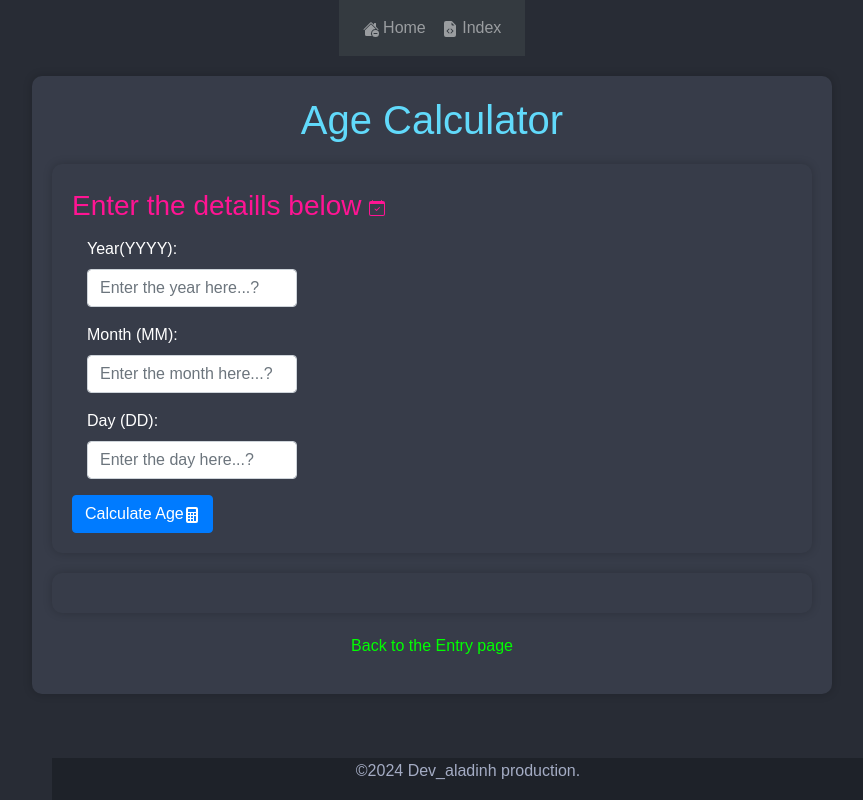
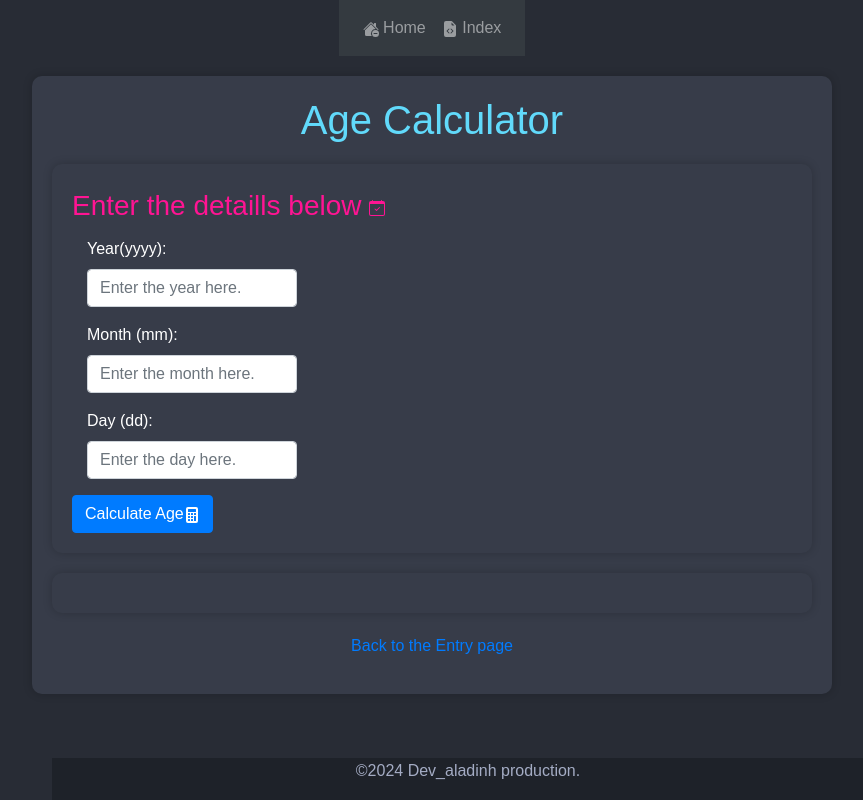
Before and after one commit to harizonelopez/age_calculator, a Flask app: page /age_calculator in a window 1280 px wide. Shown: the whole page, without its empty margins (208-1071 px from the left). Run offline with Flask 3, Linux system fonts and the light colour scheme; some libraries are stand-ins or nearby versions.

Commit message:
Update home.html

```diff
--- a/templates/home.html
+++ b/templates/home.html
@@ -7,7 +7,6 @@
 <head>
     <meta charset="UTF-8">
     <meta name="viewport" content="width=device-width, initial-scale=1.0">
-    <title>Age Calculator</title>
     <style>
         body {
             display: flex;
@@ -27,11 +26,11 @@
             padding: 1em;
         }
 
-        h1, h2 {
+        h1 {
             color: #61dafb;
         }
 
-        h3,h5 {
+        h3 {
             line-height: 1.6;
             color: #FF1493;
         }
@@ -59,21 +58,11 @@
             width: 65%;
         }
 
-        a {
-            color: #00FF00;
-            text-decoration: none;
-        }
-
-        a:hover {
-            border-bottom: 2px solid #FF6347;
-        }
-
     </style>
 </head>
 
 <body>
     <section>
-
         <h1 align="center">Age Calculator</h1>
         <section>
             <h3>Enter the detaills below <svg xmlns="http://www.w3.org/2000/svg" width="16" height="16" fill="currentColor" class="bi bi-calendar-check" viewBox="0 0 16 16">
@@ -83,39 +72,43 @@
             <form method="POST">
                 <div class="form-group">
                     <div class="col-md-4 mb-3">
-                        <label for="year" class="form-label">Year(YYYY): </label>
+                        <label for="year" class="form-label">Year(yyyy): </label>
                         <input
                             type="text"
                             class="form-control"
                             id="year"
                             name="year" required
-                            placeholder="Enter the year here...?">
-                        </input>
+                            placeholder="Enter the year here.">
                     </div>
+
                     <div class="col-md-4 mb-3">
-                        <label for="month" class="form-label">Month (MM): </label>
+                        <label for="month" class="form-label">Month (mm): </label>
                         <input
                             type="text"
                             class="form-control"
                             id="month"
                             name="month" required
-                            placeholder="Enter the month here...?">
-                        </input>
+                            placeholder="Enter the month here.">
                     </div>
+
                     <div class="col-md-4 mb-3">
-                        <label for="day" class="form-label">Day (DD): </label>
+                        <label for="day" class="form-label">Day (dd): </label>
                         <input
                             type="text"
                             class="form-control"
                             id="day"
                             name="day" required
-                            placeholder="Enter the day here...?">
-                        </input>
+                            placeholder="Enter the day here.">
                     </div>
                 </div>
 
-                <button type="submit" class="btn btn-primary" >Calculate Age<svg xmlns="http://www.w3.org/2000/svg" width="16" height="16" fill="currentColor" class="bi bi-calculator-fill" viewBox="0 0 16 16">
-                    <path d="M2 2a2 2 0 0 1 2-2h8a2 2 0 0 1 2 2v12a2 2 0 0 1-2 2H4a2 2 0 0 1-2-2zm2 .5v2a.5.5 0 0 0 .5.5h7a.5.5 0 0 0 .5-.5v-2a.5.5 0 0 0-.5-.5h-7a.5.5 0 0 0-.5.5m0 4v1a.5.5 0 0 0 .5.5h1a.5.5 0 0 0 .5-.5v-1a.5.5 0 0 0-.5-.5h-1a.5.5 0 0 0-.5.5M4.5 9a.5.5 0 0 0-.5.5v1a.5.5 0 0 0 .5.5h1a.5.5 0 0 0 .5-.5v-1a.5.5 0 0 0-.5-.5zM4 12.5v1a.5.5 0 0 0 .5.5h1a.5.5 0 0 0 .5-.5v-1a.5.5 0 0 0-.5-.5h-1a.5.5 0 0 0-.5.5M7.5 6a.5.5 0 0 0-.5.5v1a.5.5 0 0 0 .5.5h1a.5.5 0 0 0 .5-.5v-1a.5.5 0 0 0-.5-.5zM7 9.5v1a.5.5 0 0 0 .5.5h1a.5.5 0 0 0 .5-.5v-1a.5.5 0 0 0-.5-.5h-1a.5.5 0 0 0-.5.5m.5 2.5a.5.5 0 0 0-.5.5v1a.5.5 0 0 0 .5.5h1a.5.5 0 0 0 .5-.5v-1a.5.5 0 0 0-.5-.5zM10 6.5v1a.5.5 0 0 0 .5.5h1a.5.5 0 0 0 .5-.5v-1a.5.5 0 0 0-.5-.5h-1a.5.5 0 0 0-.5.5m.5 2.5a.5.5 0 0 0-.5.5v4a.5.5 0 0 0 .5.5h1a.5.5 0 0 0 .5-.5v-4a.5.5 0 0 0-.5-.5z"/>
+                <button type="submit" class="btn btn-primary">Calculate Age<svg xmlns="http://www.w3.org/2000/svg" width="16" height="16" fill="currentColor" class="bi bi-calculator-fill" viewBox="0 0 16 16">
+                    <path d="M2 2a2 2 0 0 1 2-2h8a2 2 0 0 1 2 2v12a2 2 0 0 1-2 2H4a2 2 0 0 1-2-2zm2 .5v2a.5.5 0 0 0 .5.5h7a.5.5 0 0 0 .5-.5v-2a.5.5 0 0
+                        0-.5-.5h-7a.5.5 0 0 0-.5.5m0 4v1a.5.5 0 0 0 .5.5h1a.5.5 0 0 0 .5-.5v-1a.5.5 0 0 0-.5-.5h-1a.5.5 0 0 0-.5.5M4.5 9a.5.5 0 0 0-.5.5v1a.5.5 0
+                        0 0 .5.5h1a.5.5 0 0 0 .5-.5v-1a.5.5 0 0 0-.5-.5zM4 12.5v1a.5.5 0 0 0 .5.5h1a.5.5 0 0 0 .5-.5v-1a.5.5 0 0 0-.5-.5h-1a.5.5 0 0 0-.5.5M7.5
+                        6a.5.5 0 0 0-.5.5v1a.5.5 0 0 0 .5.5h1a.5.5 0 0 0 .5-.5v-1a.5.5 0 0 0-.5-.5zM7 9.5v1a.5.5 0 0 0 .5.5h1a.5.5 0 0 0 .5-.5v-1a.5.5 0 0
+                        0-.5-.5h-1a.5.5 0 0 0-.5.5m.5 2.5a.5.5 0 0 0-.5.5v1a.5.5 0 0 0 .5.5h1a.5.5 0 0 0 .5-.5v-1a.5.5 0 0 0-.5-.5zM10 6.5v1a.5.5 0 0
+                        0 .5.5h1a.5.5 0 0 0 .5-.5v-1a.5.5 0 0 0-.5-.5h-1a.5.5 0 0 0-.5.5m.5 2.5a.5.5 0 0 0-.5.5v4a.5.5 0 0 0 .5.5h1a.5.5 0 0 0 .5-.5v-4a.5.5 0 0 0-.5-.5z"/>
                     </svg></button>
             </form>
         </section>
```
